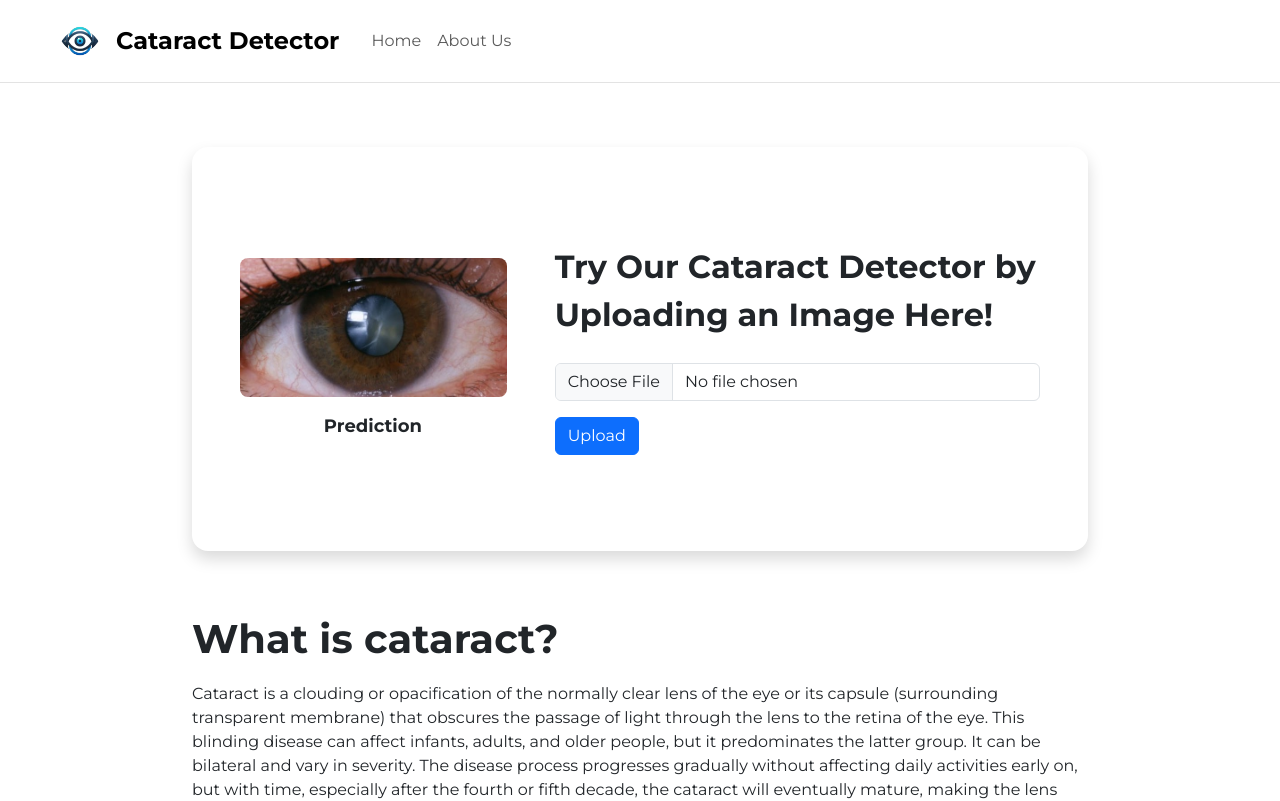
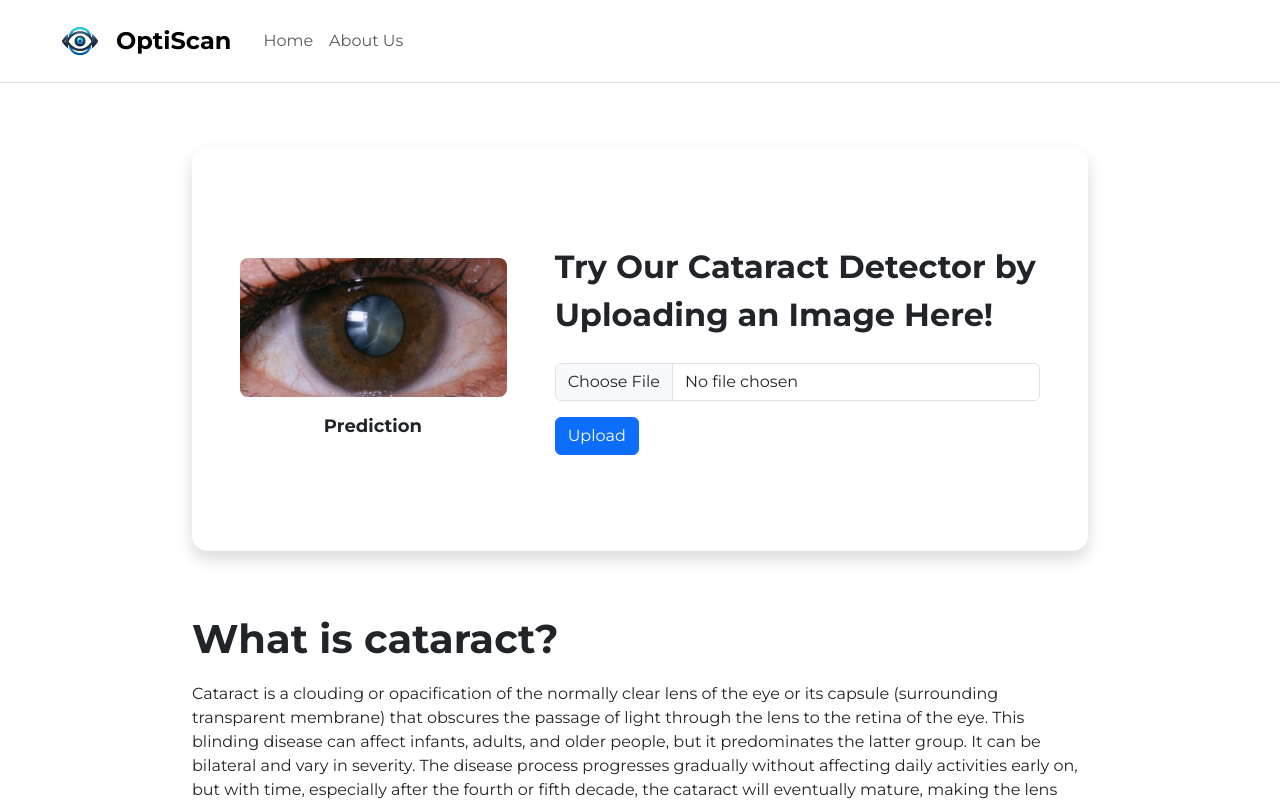
Before and after one commit to TheoJustin/React_AiCataract, a React (Create React App) app: page / in a window 1280 px wide. Shown: the top 801 px of the page. Built offline with nearby package versions, Linux system fonts and the light colour scheme.

Commit message:
OptiScan

```diff
--- a/public/index.html
+++ b/public/index.html
@@ -5,7 +5,7 @@
   <meta name="viewport" content="width=device-width, initial-scale=1.0">
   <link href="https://cdn.jsdelivr.net/npm/bootstrap@5.3.2/dist/css/bootstrap.min.css" rel="stylesheet" integrity="sha384-T3c6CoIi6uLrA9TneNEoa7RxnatzjcDSCmG1MXxSR1GAsXEV/Dwwykc2MPK8M2HN" crossorigin="anonymous">
 
-  <title>Cataract Detector</title>
+  <title>OptiScan</title>
 </head>
 <body>
   <div id="root">
--- a/src/components/Navbar/NavigationBar.tsx
+++ b/src/components/Navbar/NavigationBar.tsx
@@ -17,7 +17,7 @@ export const NavigationBar = () => {
                             height="40"
                             className="d-inline-block align-top me-3"
                         />
-                        Cataract Detector
+                        OptiScan
                     </Navbar.Brand>
 
                     <Nav className="me-auto">
```
